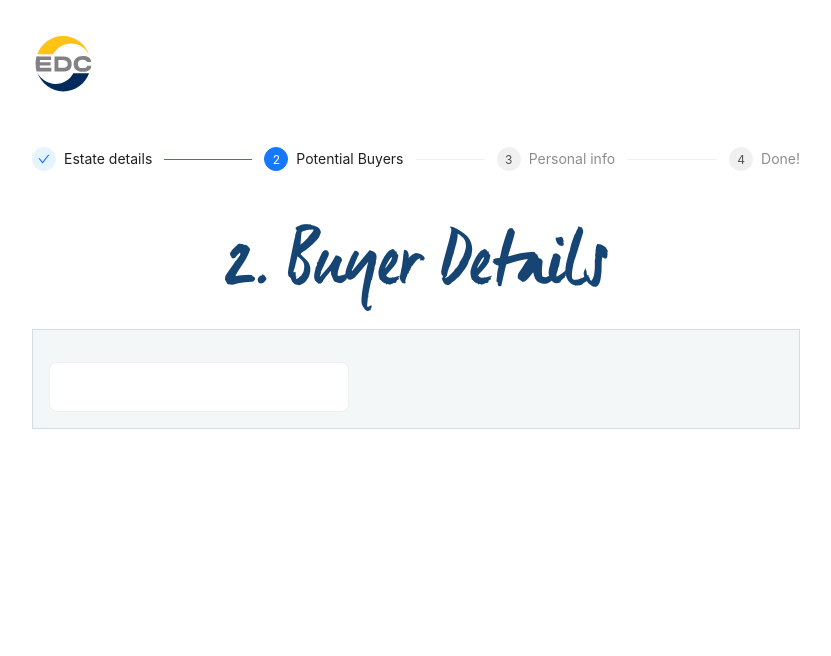
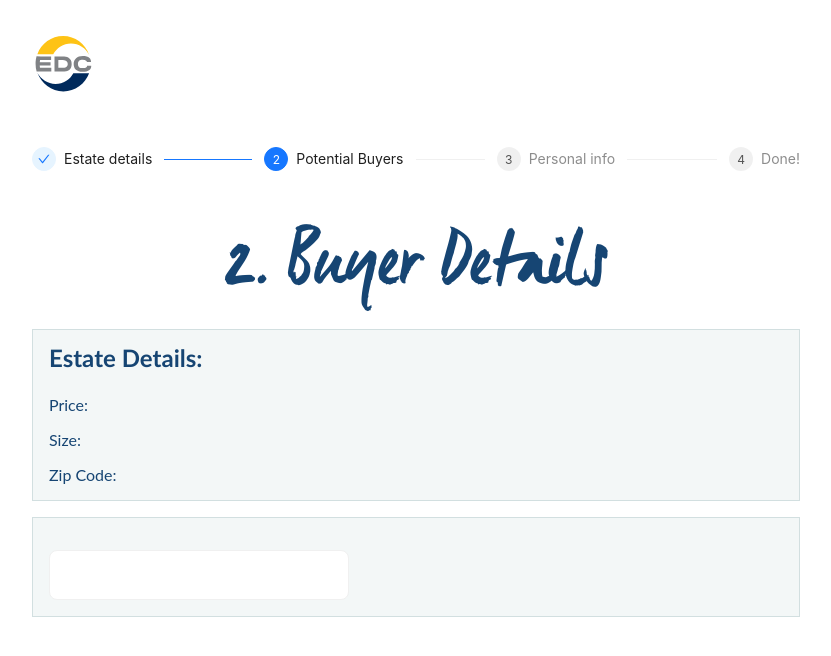
Before and after one commit to TobiasRoland123/charlie-tango-case, a Next.js app: page /buyerdetails in a window 1280 px wide. Shown: the top 656 px of the page, without its empty margins (224-1055 px from the left). Built offline with nearby package versions, Linux system fonts and the light colour scheme; a web font is replaced by a local one.

Commit message:
Made useContext work for next page

```diff
--- a/src/components/PotentialBuyer.js
+++ b/src/components/PotentialBuyer.js
@@ -1,7 +1,7 @@
 import { Card } from "antd";
 
 export default function PotentialBuyer(props) {
-  console.table(props.buyer);
+  // console.table(props.buyer);
 
   return (
     <>
--- a/src/pages/components/VisualSteps.js
+++ b/src/components/VisualSteps.js
@@ -5,13 +5,13 @@ import {
   ContactsFilled,
   EditFilled,
 } from "@ant-design/icons";
-import styles from "../Home.module.css";
+import styles from "../pages/Home.module.css";
 
 export default function VisualSteps(props) {
   // console.log(props.current);
 
   function checkStatus(val) {
-    console.log("props.step:", props.step);
+    // console.log("props.step:", props.step);
     if (val < props.step) {
       return "finish";
     } else if (val === props.step) {
--- a/src/pages/_app.js
+++ b/src/pages/_app.js
@@ -1,13 +1,19 @@
 import "@/styles/globals.css";
 import { Header } from "@/components/Header/Header";
+import { createContext, useState } from "react";
+
+export const SellerInformation = createContext();
 
 export default function App({ Component, pageProps }) {
+  const [sellerDetails, setSellerDetails] = useState({});
   return (
     <>
       <Header />
-      <main>
-        <Component {...pageProps} />
-      </main>
+      <SellerInformation.Provider value={[sellerDetails, setSellerDetails]}>
+        <main>
+          <Component {...pageProps} />
+        </main>
+      </SellerInformation.Provider>
     </>
   );
 }
--- a/src/pages/buyerdetails.js
+++ b/src/pages/buyerdetails.js
@@ -1,15 +1,18 @@
 import Head from "next/head";
 import Anchor from "@/components/Header/Anchor";
 import { useRouter } from "next/router";
-import { useState, useEffect } from "react";
+import { useState, useEffect, useContext } from "react";
 import { Avatar, Card, Skeleton, Switch } from "antd";
+import { SellerInformation } from "./_app";
 import styles from "./Home.module.css";
 import PotentialBuyer from "@/components/PotentialBuyer";
-import VisualSteps from "./components/VisualSteps";
+import VisualSteps from "../components/VisualSteps";
+
 export default function EstateDetails(buyers) {
   const { query } = useRouter();
   const [data, setData] = useState([]);
   const [Loading, setLoading] = useState(false);
+  const [sellerDetails, setSellerDetails] = useContext(SellerInformation);
 
   useEffect(() => {
     setLoading(true);
@@ -23,9 +26,10 @@ export default function EstateDetails(buyers) {
       });
   }, [query]);
 
-  console.log(query.price);
+  // console.log(query.price);
+  // console.log(data);
+  console.log("Seller Details", sellerDetails);
 
-  console.log(data);
   return (
     <>
       <Head>
@@ -34,6 +38,12 @@ export default function EstateDetails(buyers) {
       <VisualSteps step={1} />
       <div className="wrapper">
         <h1 className={styles.headline}>2. Buyer Details</h1>
+        <div className={styles.content}>
+          <h2>Estate Details:</h2>
+          <p>Price: {sellerDetails.price}</p>
+          <p>Size: {sellerDetails.size}</p>
+          <p>Zip Code: {sellerDetails.zip}</p>
+        </div>
         <div className={styles.content}>
           {data.length === 0 ? (
             <Card style={{ width: 300, marginTop: 16 }}></Card>
```
Also changed, not shown: src/pages/estatedetails.js (+19 -7 lines).
